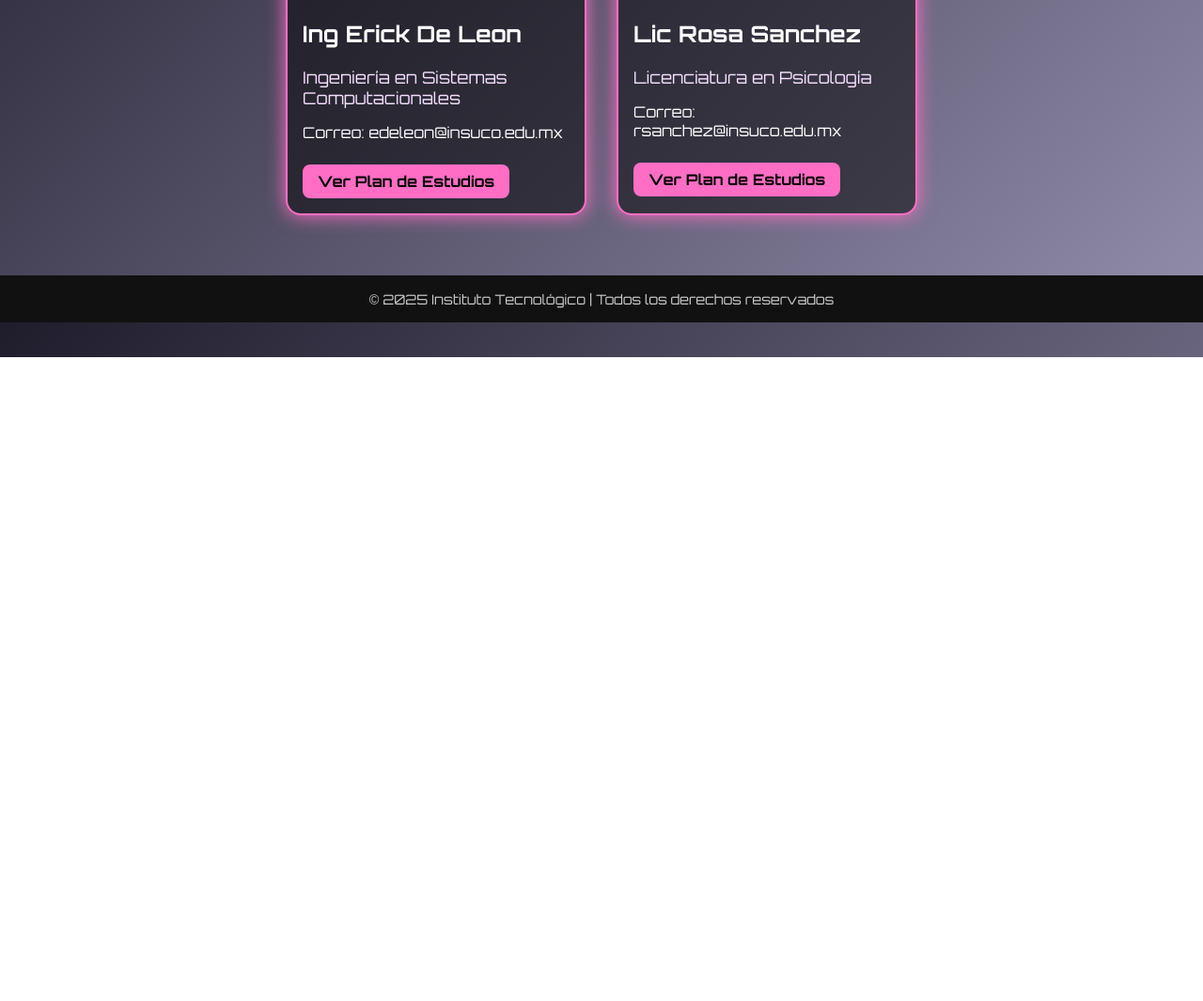
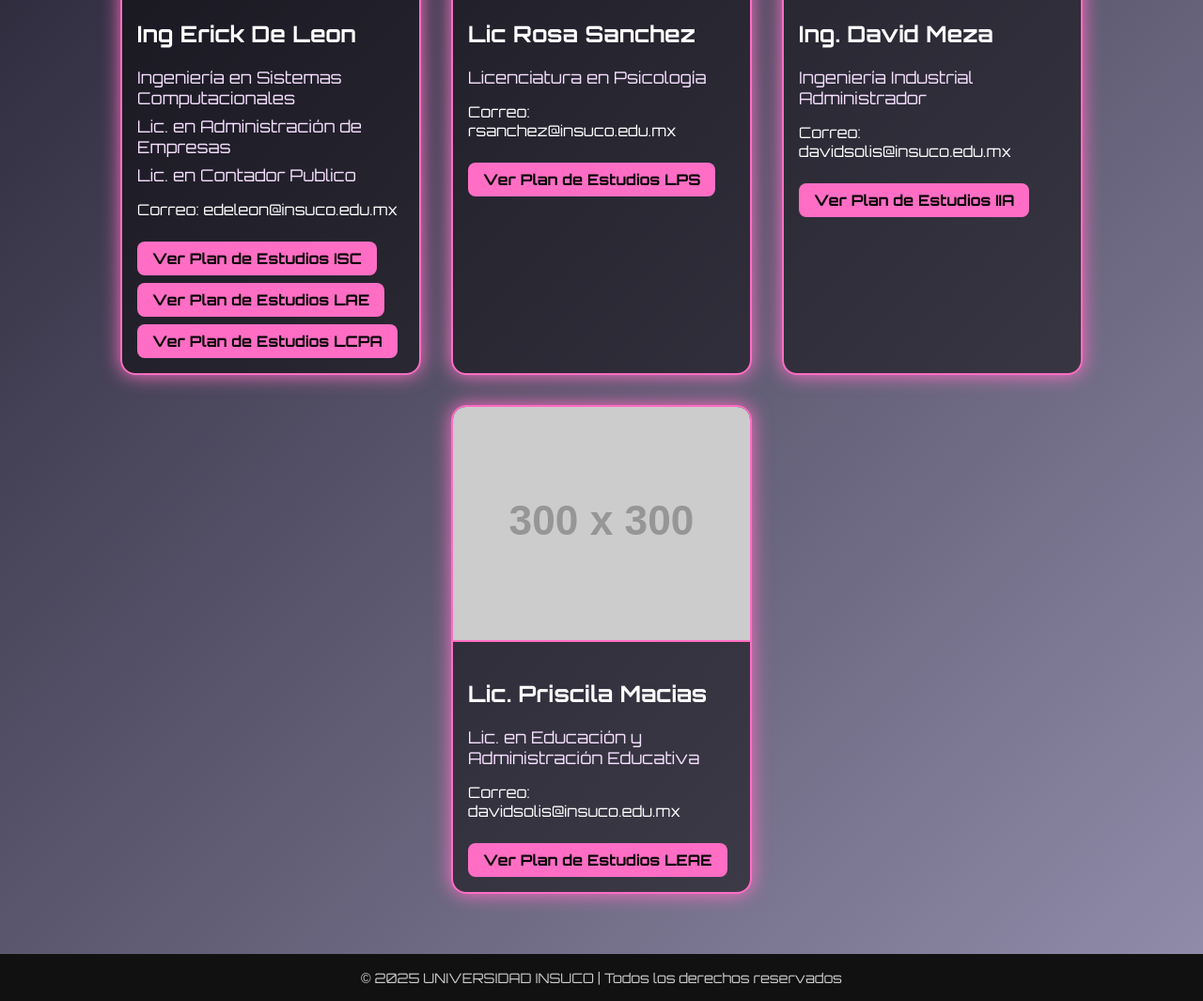
Before and after one commit to kcire11/Tutores, a plain HTML site: page index.html in a window 1280 px wide. Shown: the part 420-1485 px from the top of the page at 94% size. Before the commit the page ends 800 px from the top, so only its background shows below. Drawn offline with Linux system fonts and the light colour scheme; placeholder pictures from the web are drawn by us.

Commit message:
Add files via upload

```diff
--- a/index.html
+++ b/index.html
@@ -127,8 +127,12 @@
             <div class="info">
                 <h2>Ing Erick De Leon</h2>
                 <p class="carreras">Ingeniería en Sistemas Computacionales</p>
+                <p class="carreras">Lic. en Administración de Empresas</p>
+                <p class="carreras">Lic. en Contador Publico</p>
                 <p>Correo: edeleon@insuco.edu.mx</p>
-                <a href="https://instituto.edu.mx/plan-sistemas" target="_blank" class="plan">Ver Plan de Estudios</a>
+                <a href="https://www.insuco.edu.mx/wp-content/uploads/2023/11/Ing-en-sistemas-computacionales-1.pdf" target="_blank" class="plan">Ver Plan de Estudios ISC</a>
+                <a href="https://www.insuco.edu.mx/wp-content/uploads/2023/11/Lic-en-Administracion.pdf" target="_blank" class="plan">Ver Plan de Estudios LAE</a>
+                <a href="https://www.insuco.edu.mx/wp-content/uploads/2023/11/Lic-en-Contador-Publico-Auditor.pdf" target="_blank" class="plan">Ver Plan de Estudios LCPA</a>
             </div>
         </div>
 
@@ -138,14 +142,31 @@
                 <h2>Lic Rosa Sanchez</h2>
                 <p class="carreras">Licenciatura en Psicología</p>
                 <p>Correo: rsanchez@insuco.edu.mx</p>
-                <a href="https://instituto.edu.mx/plan-contaduria" target="_blank" class="plan">Ver Plan de Estudios</a>
+                <a href="https://www.insuco.edu.mx/wp-content/uploads/2024/01/Lic.-en-Psicologia.pdf" target="_blank" class="plan">Ver Plan de Estudios LPS</a>
             </div>
         </div>
-
+        <div class="card">
+            <img src="https://via.placeholder.com/300x300" alt="Foto del tutor" class="foto">
+            <div class="info">
+                <h2>Ing. David Meza</h2>
+                <p class="carreras">Ingeniería Industrial Administrador</p>
+                <p>Correo: davidsolis@insuco.edu.mx</p>
+                <a href="https://www.insuco.edu.mx/wp-content/uploads/2023/11/Ing-Industrial-1.pdf" target="_blank" class="plan">Ver Plan de Estudios IIA</a>
+            </div>
+        </div>
+        <div class="card">
+            <img src="https://via.placeholder.com/300x300" alt="Foto del tutor" class="foto">
+            <div class="info">
+                <h2>Lic. Priscila Macias</h2>
+                <p class="carreras">Lic. en Educación y Administración Educativa</p>
+                <p>Correo: davidsolis@insuco.edu.mx</p>
+                <a href="https://www.insuco.edu.mx/wp-content/uploads/2024/01/Lic.-en-Educacion-y-Administracion-Educativa.pdf" target="_blank" class="plan">Ver Plan de Estudios LEAE</a>
+            </div>
+        </div>
         <!-- Puedes agregar más tutores aquí -->
     </section>
     <footer>
-        &copy; 2025 Instituto Tecnológico | Todos los derechos reservados
+        &copy; 2025 UNIVERSIDAD INSUCO | Todos los derechos reservados
     </footer>
 </body>
 
```
